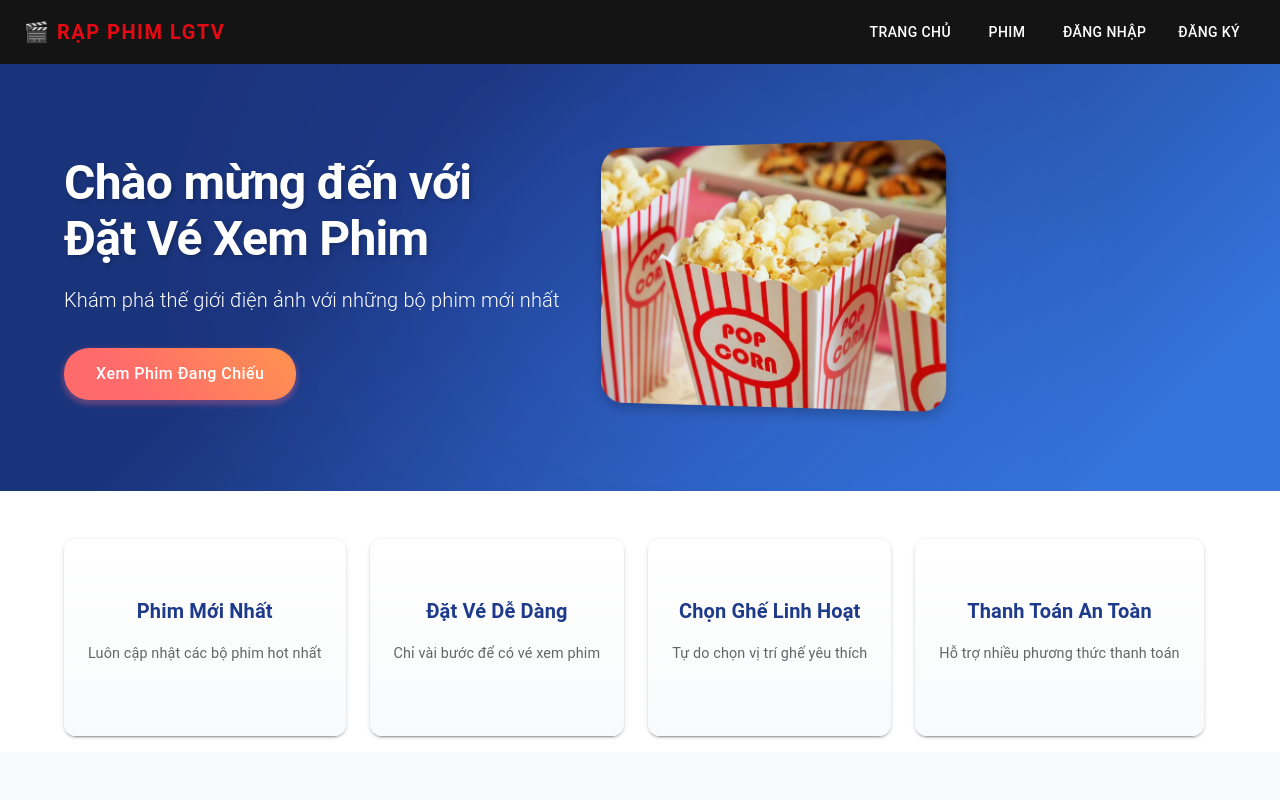
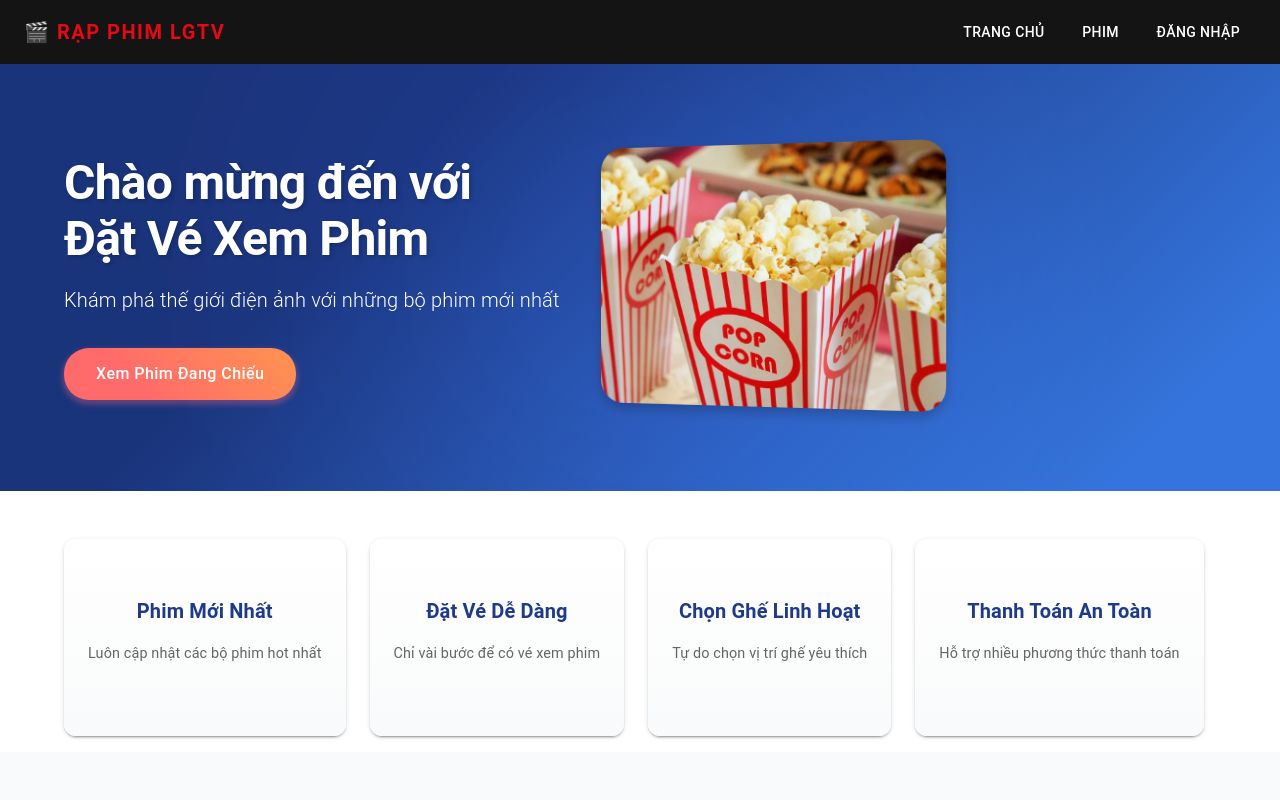
Before and after one commit to BanhCute/DatLichXemPhim, a React (Create React App) app in the folder frontend/: page / in a window 1280 px wide. Shown: the top 800 px of the page. Built offline with nearby package versions, Linux system fonts and the light colour scheme; no server answers; some icons are missing.

Commit message:
create new branch

```diff
--- a/frontend/src/components/Layout/Navbar.jsx
+++ b/frontend/src/components/Layout/Navbar.jsx
@@ -96,17 +96,6 @@ const Navbar = () => {
               Đăng nhập
             </Button>
           )}
-          <Button
-            component={Link}
-            to="/register"
-            sx={{
-              color: "#fff",
-              mx: 1,
-              "&:hover": { color: "#e50914" },
-            }}
-          >
-            Đăng ký
-          </Button>
         </Box>
       </Toolbar>
     </AppBar>
```
